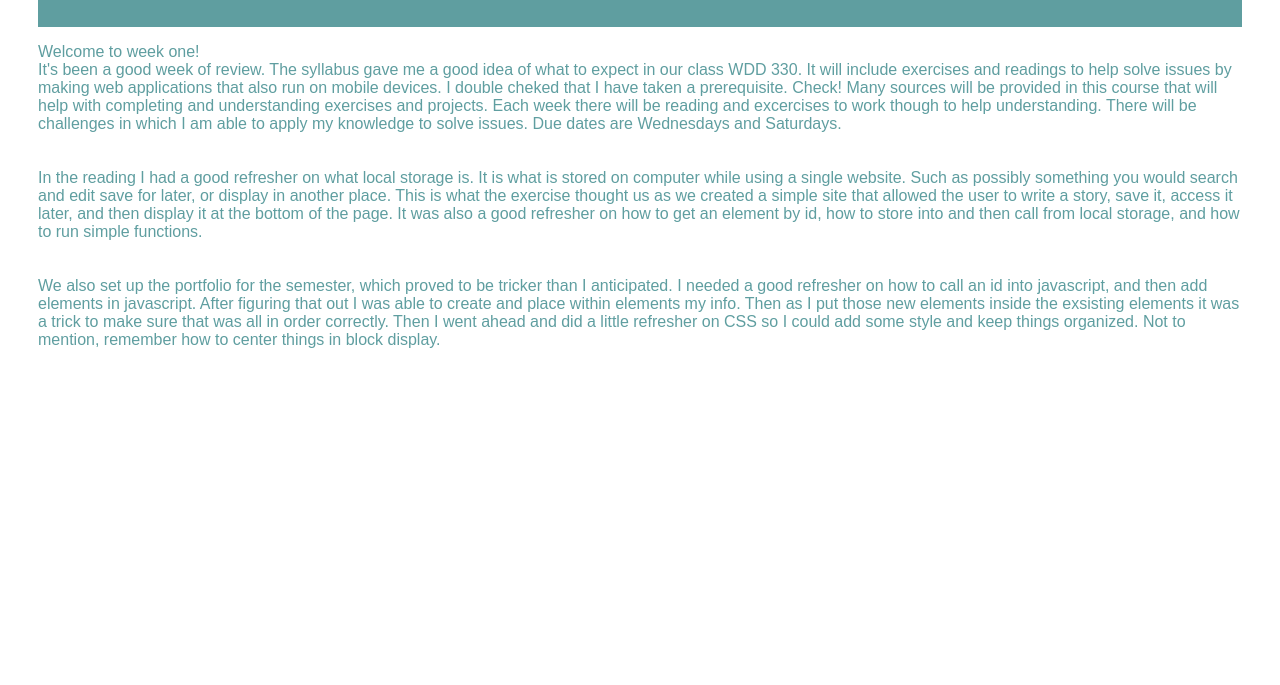
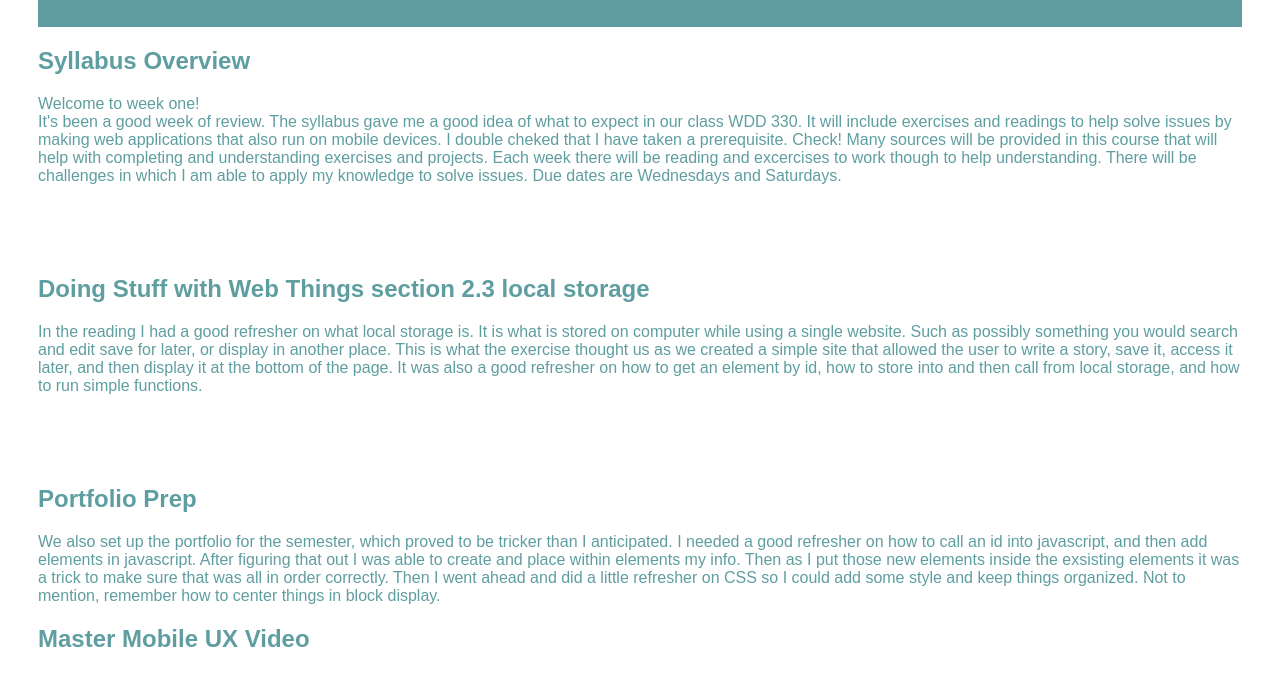
Before and after one commit to eharn/lofty, a plain HTML site: page assignment1/journal.html in a window 1280 px wide. Shown: the part 105-790 px from the top of the page. Drawn offline with Linux system fonts and the light colour scheme.

Commit message:
paragraphs

```diff
--- a/assignment1/journal.html
+++ b/assignment1/journal.html
@@ -17,6 +17,7 @@
     <header class="name">
       <h1>Eleanor Lofgreen: Week 1 Journal</h1> </header>
 
+      <h2>Syllabus Overview</h2>
       <p>
           Welcome to week one!<br>
           It's been a good week of review. The syllabus gave me a good idea of what to expect in
@@ -26,26 +27,31 @@
           this course that will help with completing and understanding exercises and projects.
           Each week there will be reading and excercises to work though to help understanding.
           There will be challenges in which I am able to apply my knowledge to solve issues.
-          Due dates are Wednesdays and Saturdays.
+          Due dates are Wednesdays and Saturdays.</p>
           <br>
           <br>
           <br>
-          In the reading I had a good refresher on what local storage is. It is what is stored on
+      <h2>Doing Stuff with Web Things section 2.3 local storage</h2>
+         <p> In the reading I had a good refresher on what local storage is. It is what is stored on
           computer while using a single website. Such as possibly something you would search and edit
           save for later, or display in another place. This is what the exercise thought us as we
           created a simple site that allowed the user to write a story, save it, access it later,
           and then display it at the bottom of the page. It was also a good refresher on how to
           get an element by id, how to store into and then call from local storage, and how to run
-          simple functions.
+          simple functions.</p>
           <br>
           <br>
           <br>
-          We also set up the portfolio for the semester, which proved to be tricker than I anticipated.
+      <h2>Portfolio Prep</h2>
+         <p> We also set up the portfolio for the semester, which proved to be tricker than I anticipated.
           I needed a good refresher on how to call an id into javascript, and then add elements in
           javascript. After figuring that out I was able to create and place within elements my info.
           Then as I put those new elements inside the exsisting elements it was a trick to make sure that
           was all in order correctly. Then I went ahead and did a little refresher on CSS so I could add
-          some style and keep things organized. Not to mention, remember how to center things in block display.
+          some style and keep things organized. Not to mention, remember how to center things in block display.</p>
+    <h2>Master Mobile UX Video</h2>
+          <p>
 
+          </p>
   </body>
 </html>
```
